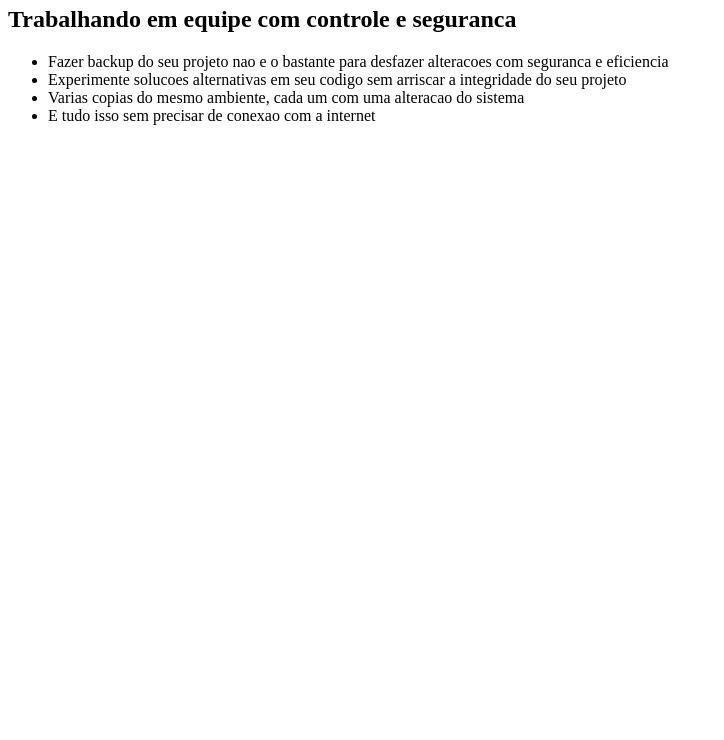
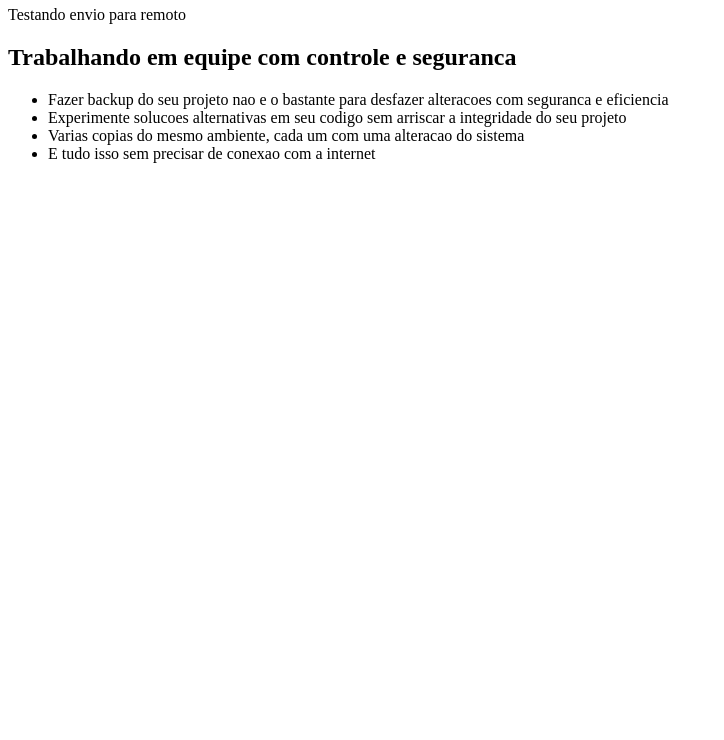
Before and after one commit to eliasjrgo/meu-site, a plain HTML site: page index.html in a window 1280 px wide. Shown: the part 60-800 px from the top of the page, without its empty margins (0-724 px from the left). Drawn offline with Linux system fonts and the light colour scheme.

Commit message:
Alterando-para-remoto

```diff
--- a/index.html
+++ b/index.html
@@ -6,6 +6,7 @@
 
 	<body>
 		<h1>Git</h1>
+		<p>Testando envio para remoto</p>
 		<h2>Trabalhando em equipe com controle e seguranca</h2>
 
 		<ul>
```
